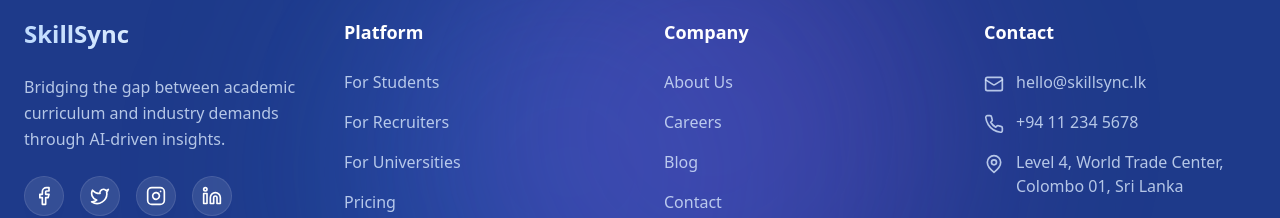
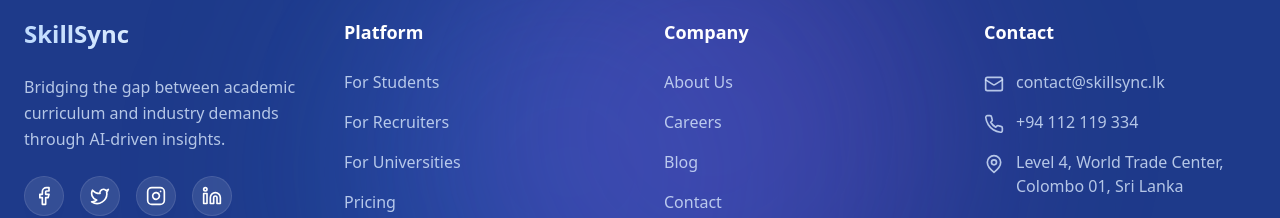
Before and after one commit to Bawaperera/SkillSyncFrontend, a Next.js app: page / in a window 1280 px wide. Shown: the part 5648-5866 px from the top of the page. Built offline with nearby package versions, Linux system fonts and the light colour scheme.

Commit message:
Update contact information in Footer component

```diff
--- a/src/components/layout/Footer.tsx
+++ b/src/components/layout/Footer.tsx
@@ -60,11 +60,11 @@
                         <ul className="space-y-4">
                             <li className="flex items-start gap-3 text-blue-100/80">
                                 <Mail className="w-5 h-5 mt-1 shrink-0" />
-                                <span>hello@skillsync.lk</span>
+                                <span>contact@skillsync.lk</span>
                             </li>
                             <li className="flex items-start gap-3 text-blue-100/80">
                                 <Phone className="w-5 h-5 mt-1 shrink-0" />
-                                <span>+94 11 234 5678</span>
+                                <span>+94 112 119 334</span>
                             </li>
                             <li className="flex items-start gap-3 text-blue-100/80">
                                 <MapPin className="w-5 h-5 mt-1 shrink-0" />
```
